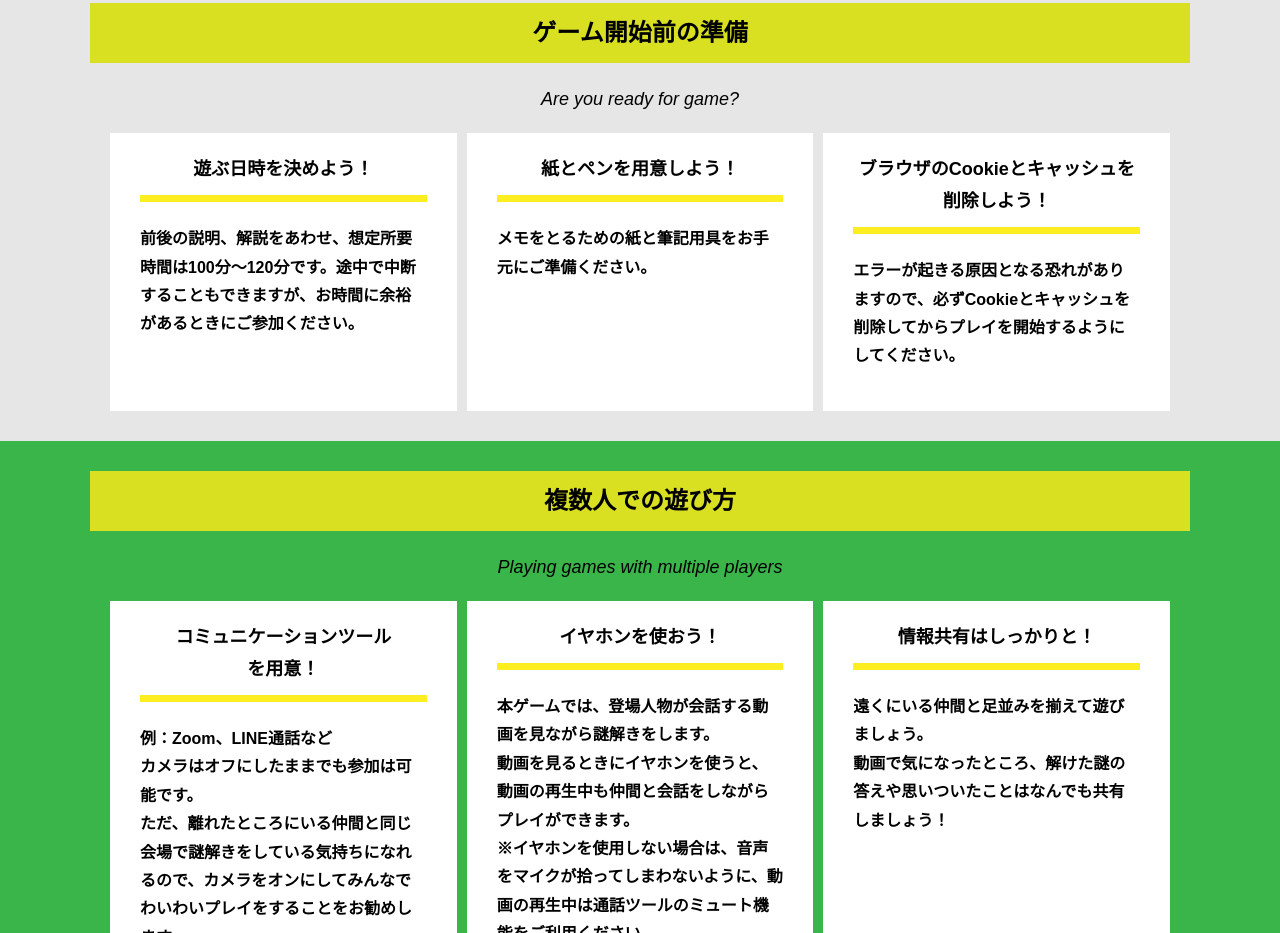
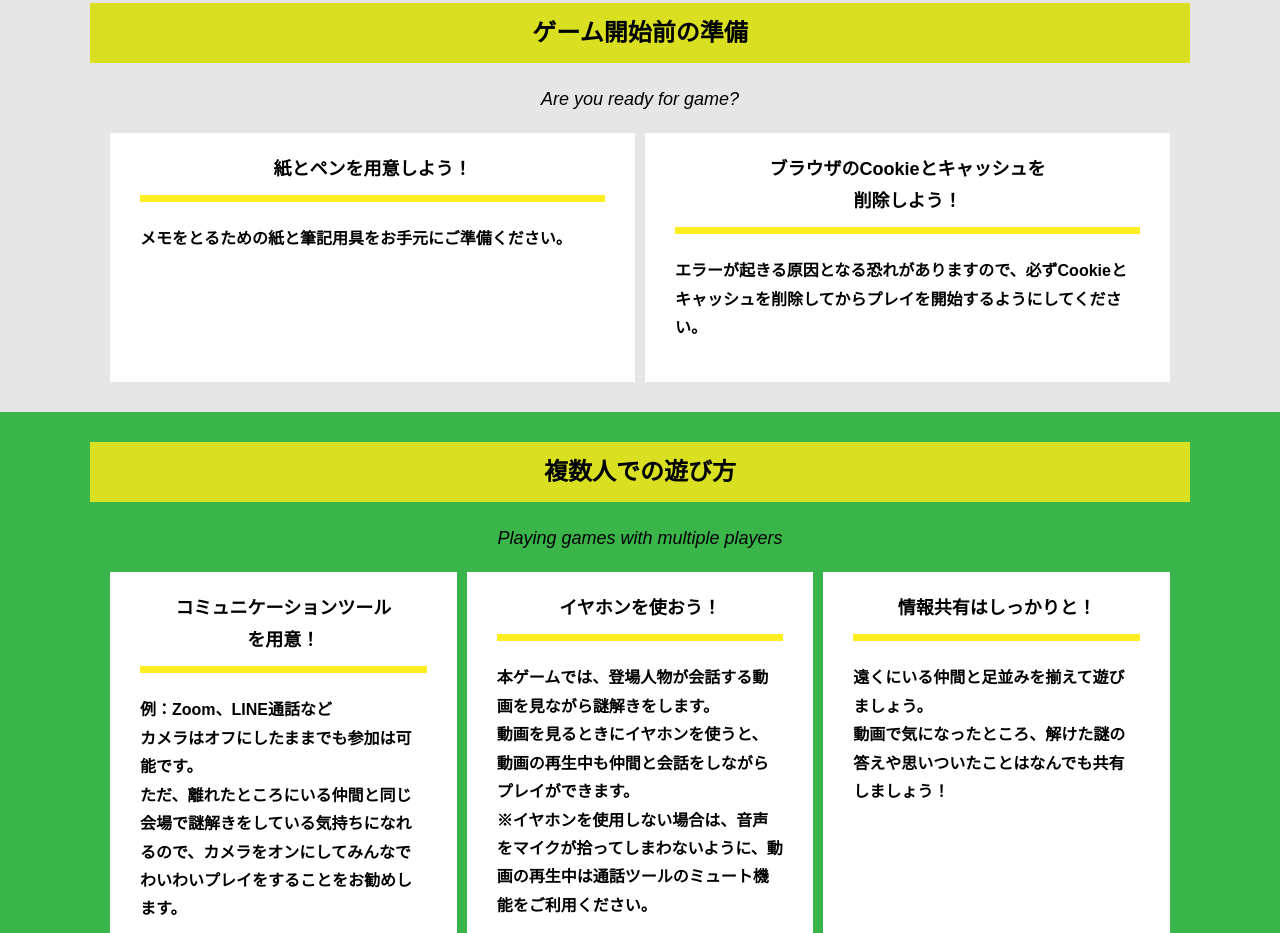
Before and after one commit to MIYAUCHI-Taiga/tachikawa-teacher, a plain HTML site: page index.html in a window 1280 px wide. Shown: the part 1210-2143 px from the top of the page. Drawn offline with Linux system fonts and the light colour scheme.

Commit message:
Update index.html

```diff
--- a/index.html
+++ b/index.html
@@ -64,12 +64,6 @@
         <div class="row">
           <div class="column">
             <div class="card">
-              <h3 class="card__title">遊ぶ日時を決めよう！</h3>
-              <p class="card__content">前後の説明、解説をあわせ、想定所要時間は100分〜120分です。途中で中断することもできますが、お時間に余裕があるときにご参加ください。</p>
-            </div>
-          </div>
-          <div class="column">
-            <div class="card">
               <h3 class="card__title">紙とペンを用意しよう！</h3>
               <p class="card__content">メモをとるための紙と筆記用具をお手元にご準備ください。</p>
             </div>
```
